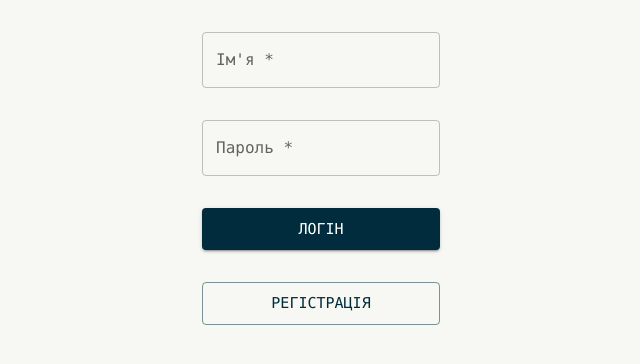
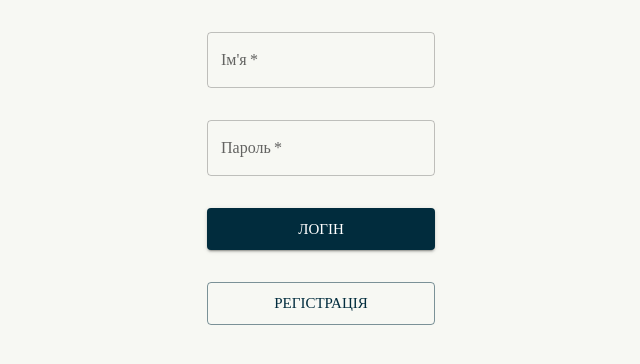
Before and after one commit to baxamf/NewPostTracker, a React (Create React App) app: page / in a window 1280 px wide. Shown: the top 364 px of the page, without its empty margins (319-959 px from the left). Built offline with nearby package versions, Linux system fonts and the light colour scheme.

Commit message:
update ubuntu repo

```diff
--- a/src/components/common/ThemeUI.tsx
+++ b/src/components/common/ThemeUI.tsx
@@ -6,7 +6,7 @@ export default function ThemeUI({ children }: React.PropsWithChildren) {
     () =>
       createTheme({
         typography: {
-          fontFamily: "Consolas",
+          fontFamily: "Ubuntu",
         },
         palette: {
           primary: {
```
Also changed, not shown: 1 other file (tests, documents, lock files or other folders).
